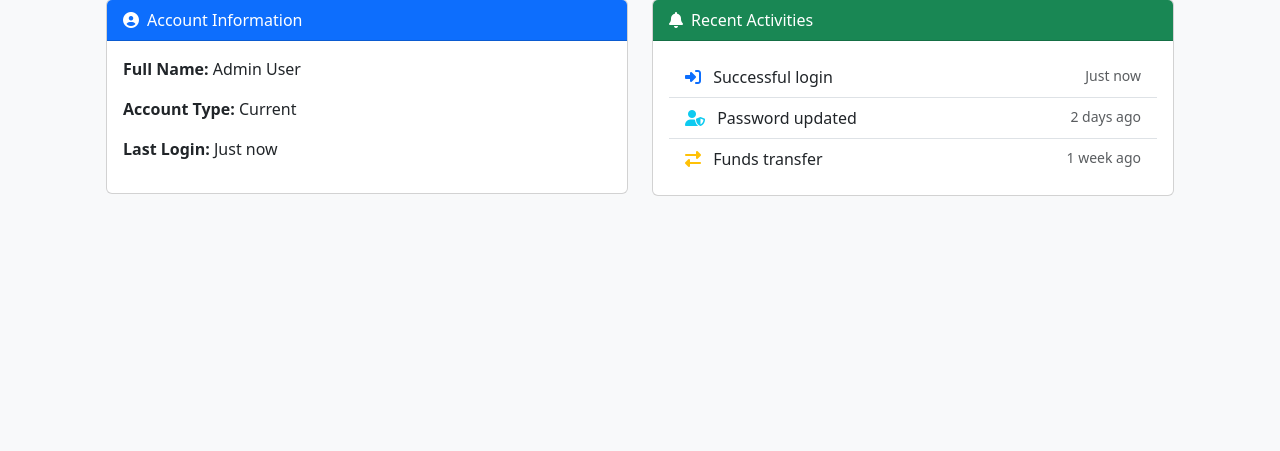
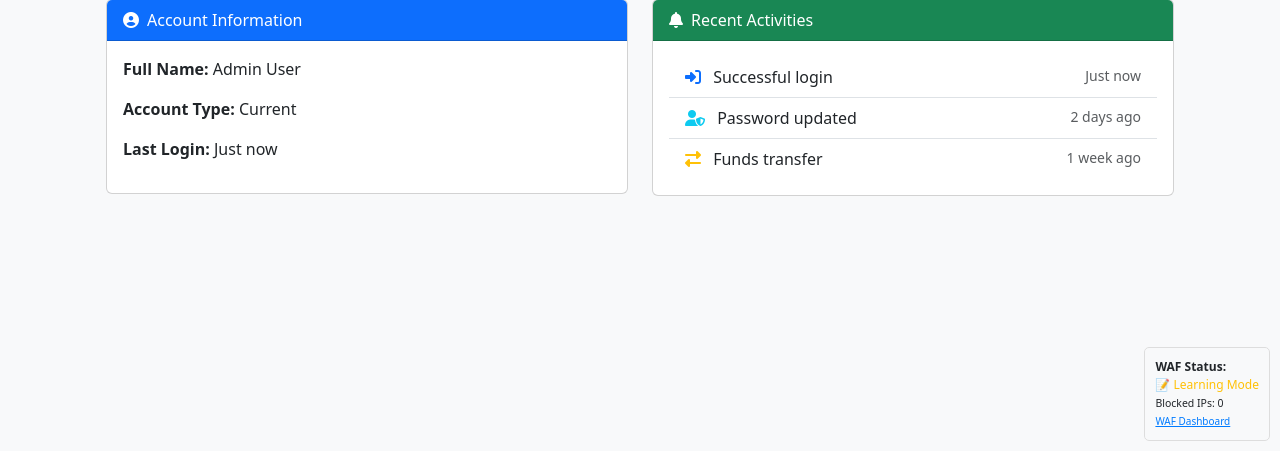
Before and after one commit to zaidpathan-cs/Fake-Bank-Portal, a Flask app: page /dashboard in a window 1280 px wide. Shown: the part 349-800 px from the top of the page. Run offline with Flask 3, Linux system fonts and the light colour scheme; a user stored in the database is signed in; data comes from the database, SQL or seed files in the repository.

Commit message:
Update dashboard.html

```diff
--- a/templates/dashboard.html
+++ b/templates/dashboard.html
@@ -108,7 +108,21 @@
         </div>
     </div>
 </div>
-
+<!-- Add this somewhere in your dashboard.html -->
+<div class="waf-status" style="position: fixed; bottom: 10px; right: 10px; background: #f8f9fa; padding: 10px; border-radius: 5px; border: 1px solid #ddd; font-size: 12px;">
+    <strong>WAF Status:</strong><br>
+    {% if waf_protection_mode %}
+        🔒 <span style="color: #dc3545;">Protection Mode</span>
+    {% elif waf_learning_mode %}
+        📝 <span style="color: #ffc107;">Learning Mode</span>
+    {% else %}
+        ⚠️ <span style="color: #6c757d;">Disabled</span>
+    {% endif %}
+    <br>
+    <small>Blocked IPs: {{ waf_blocked_count }}</small>
+    <br>
+    <a href="{{ url_for('waf.waf_admin') }}" style="color: #007bff; font-size: 10px;">WAF Dashboard</a>
+</div>
 <!-- Animation Script (Keep if needed) -->
 <script>
     document.addEventListener('DOMContentLoaded', function() {
```
